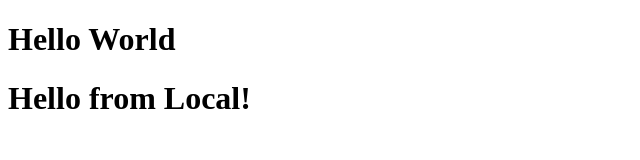
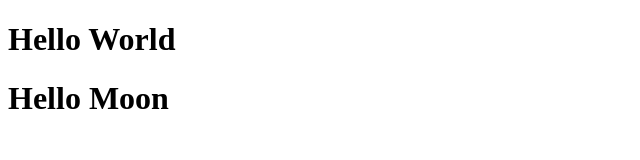
Before and after one commit to PolarProgrammer/testhtml, a plain HTML site: page index.html in a window 1280 px wide. Shown: the whole page, without its empty margins (0-640 px from the left). Drawn offline with Linux system fonts and the light colour scheme.

Commit message:
Update index.html
Fourth remote commit

```diff
--- a/index.html
+++ b/index.html
@@ -7,6 +7,6 @@
 </head>
 <body>
     <h1>Hello World</h1>
-    <h1>Hello from Local!</h1>
+    <h1>Hello Moon</h1>
 </body>
 </html>
```
